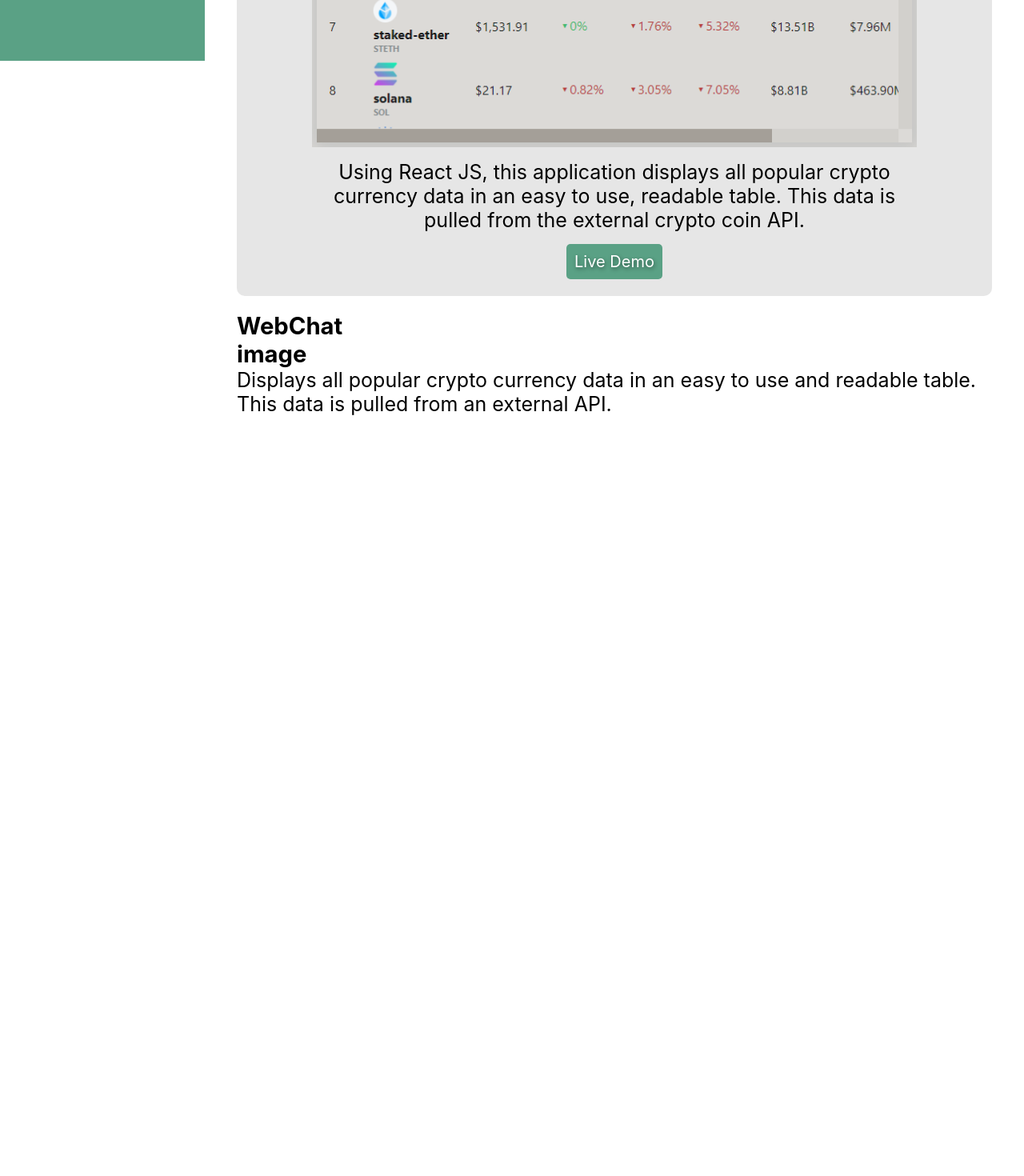
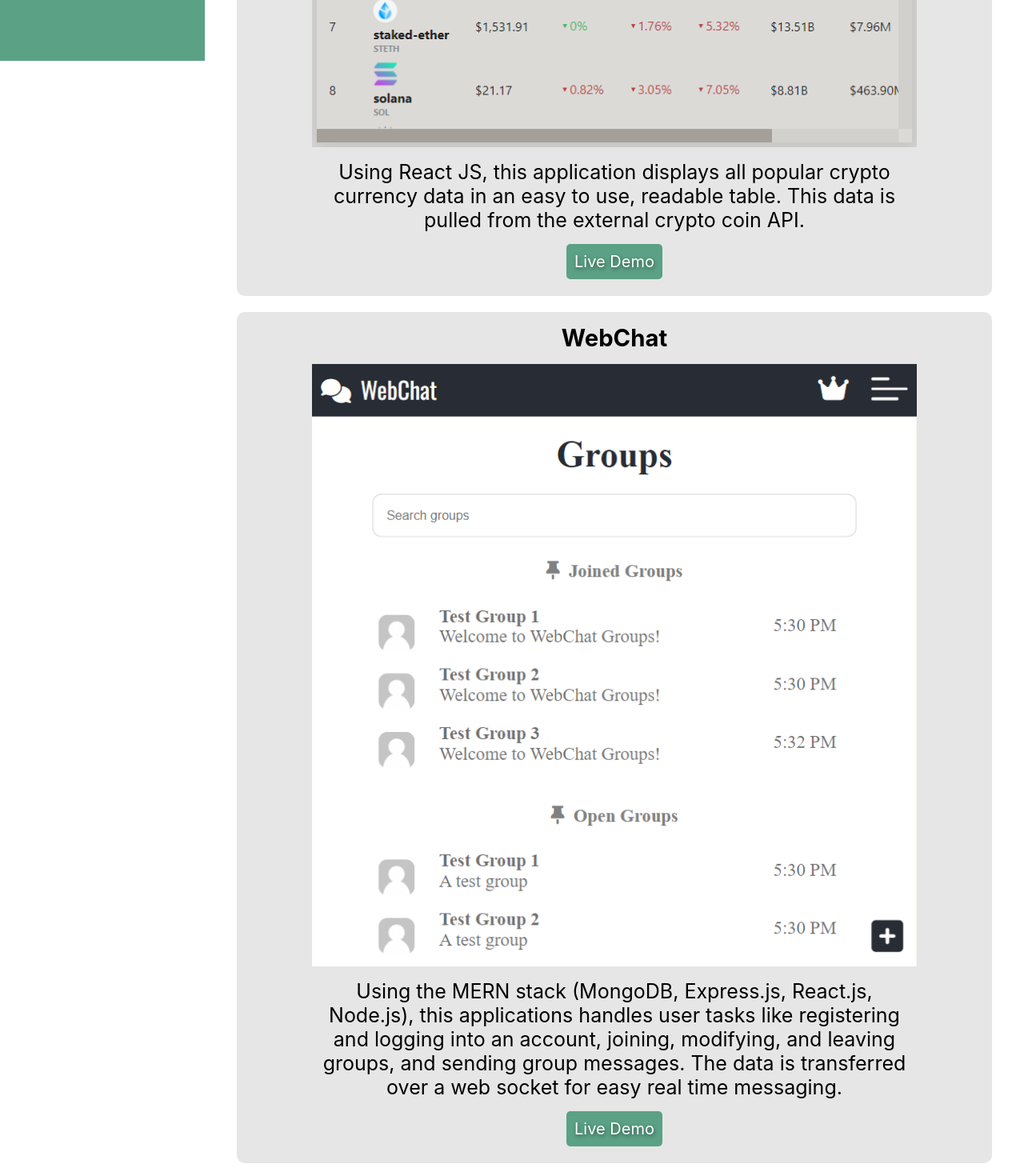
Before and after one commit to jbla484/react-portfolio, a React (Create React App) app: page /projects in a window 1280 px wide. Shown: the part 724-2194 px from the top of the page at 80% size. Before the commit the page ends 1284 px from the top, so only its background shows below. Built offline with nearby package versions, Linux system fonts and the light colour scheme.

Commit message:
Added another project

```diff
--- a/src/modules/Projects.js
+++ b/src/modules/Projects.js
@@ -40,14 +40,41 @@
                     </div>
                 </div>
 
-                <div>
-                    <h3>WebChat</h3>
-                    <h3>image</h3>
-                    <p>
-                        Displays all popular crypto currency data in an easy to
-                        use and readable table. This data is pulled from an
-                        external API.{' '}
+                <div
+                    className='projectContainer'
+                    style={{ textAlign: 'center', marginBottom: '20px' }}
+                >
+                    <h3 style={{ padding: '15px 0' }}>WebChat</h3>
+                    <img
+                        className='projectImage'
+                        src={require('../images/webchat.png')}
+                        alt='me'
+                        width={'80%'}
+                        height={'80%'}
+                        style={{}}
+                    ></img>
+                    <p style={{ margin: '10px auto', width: '80%' }}>
+                        Using the MERN stack (MongoDB, Express.js, React.js,
+                        Node.js), this applications handles user tasks like
+                        registering and logging into an account, joining,
+                        modifying, and leaving groups, and sending group
+                        messages. The data is transferred over a web socket for
+                        easy real time messaging.
                     </p>
+                    <div style={{ padding: '10px 0 30px 0' }}>
+                        <a
+                            href='https://jamesb-webchat.netlify.app/'
+                            target='_blank'
+                            rel='noreferrer'
+                            style={{
+                                backgroundColor: '#5aa185',
+                                padding: '10px',
+                                borderRadius: '5px',
+                            }}
+                        >
+                            Live Demo
+                        </a>
+                    </div>
                 </div>
             </div>
         </div>
```
Also changed, not shown: src/images/webchat.png (added).
